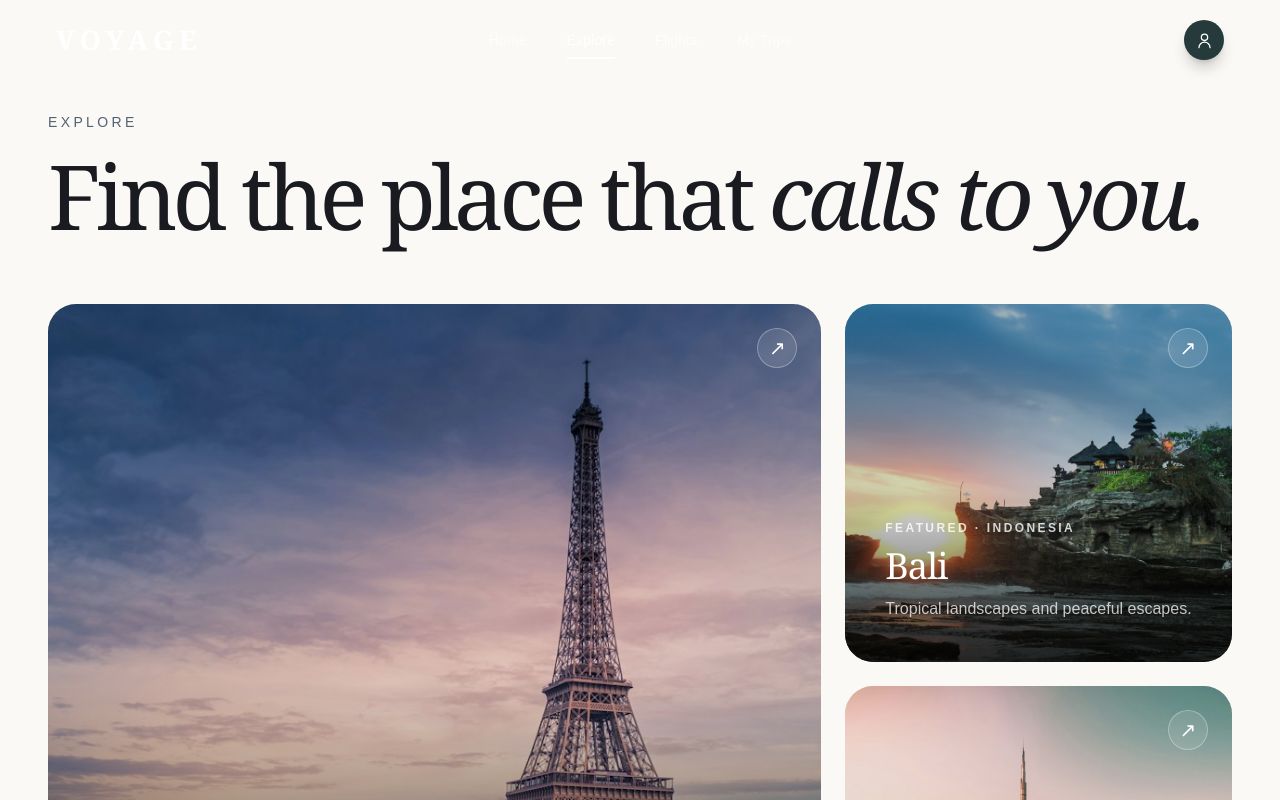
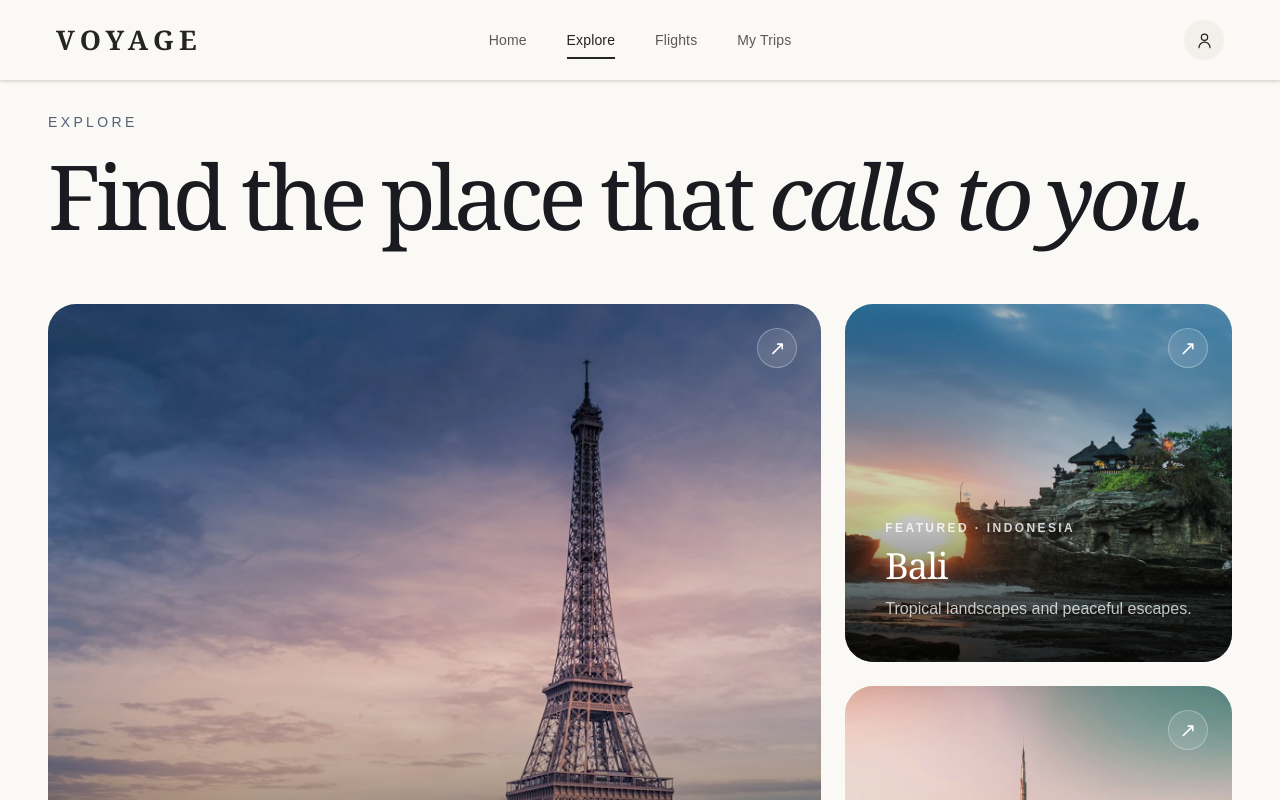
Before and after one commit to AliJoshan/Voyage, a Next.js app: page /explore in a window 1280 px wide. Shown: the top 800 px of the page. Built offline with nearby package versions, Linux system fonts and the light colour scheme.

Commit message:
Make navbar appearance route-aware

```diff
--- a/src/components/layout/Navbar.tsx
+++ b/src/components/layout/Navbar.tsx
@@ -16,6 +16,8 @@ export default function Navbar() {
 
   const [isScrolled, setIsScrolled] = useState(false);
   const [isMenuOpen, setIsMenuOpen] = useState(false);
+
+  const isHomePage = pathname === "/";
 
   // Detect scrolling
   useEffect(() => {
@@ -39,7 +41,12 @@ export default function Navbar() {
     setIsMenuOpen(false);
   }, [pathname]);
 
-  const isSolid = isScrolled || isMenuOpen;
+  // Non-home routes always use the solid navbar
+  const isSolid = !isHomePage || isScrolled || isMenuOpen;
+
+  const solidNavbarStyle = isHomePage
+    ? "bg-white/95 text-[#242424] shadow-sm backdrop-blur-md border-b border-black/5"
+    : "bg-[#fbf9f5]/95 text-[#242424] shadow-sm backdrop-blur-md border-b border-[#e3ddd3]";
 
   const getLinkClasses = (href: string) => {
     const isActive = pathname === href;
@@ -57,11 +64,7 @@ export default function Navbar() {
       className={`
         fixed inset-x-0 top-0 z-50
         transition-all duration-300 ease-in-out
-        ${
-          isSolid
-            ? "bg-white/95 text-[#242424] shadow-sm backdrop-blur-md border-b border-black/5"
-            : "bg-transparent text-white"
-        }
+        ${isSolid ? solidNavbarStyle : "bg-transparent text-white"}
       `}
     >
       <nav
@@ -215,7 +218,17 @@ export default function Navbar() {
         `}
       >
         <div className="overflow-hidden">
-          <div className="flex flex-col gap-1 border-t border-black/5 bg-white px-6 py-5 text-[#242424]">
+          <div
+            className={`
+              flex flex-col gap-1 border-t px-6 py-5
+              ${
+                isHomePage
+                  ? "border-black/5 bg-white"
+                  : "border-[#e3ddd3] bg-[#fbf9f5]"
+              }
+              text-[#242424]
+            `}
+          >
             {navLinks.map((link) => {
               const isActive = pathname === link.href;
 
```
